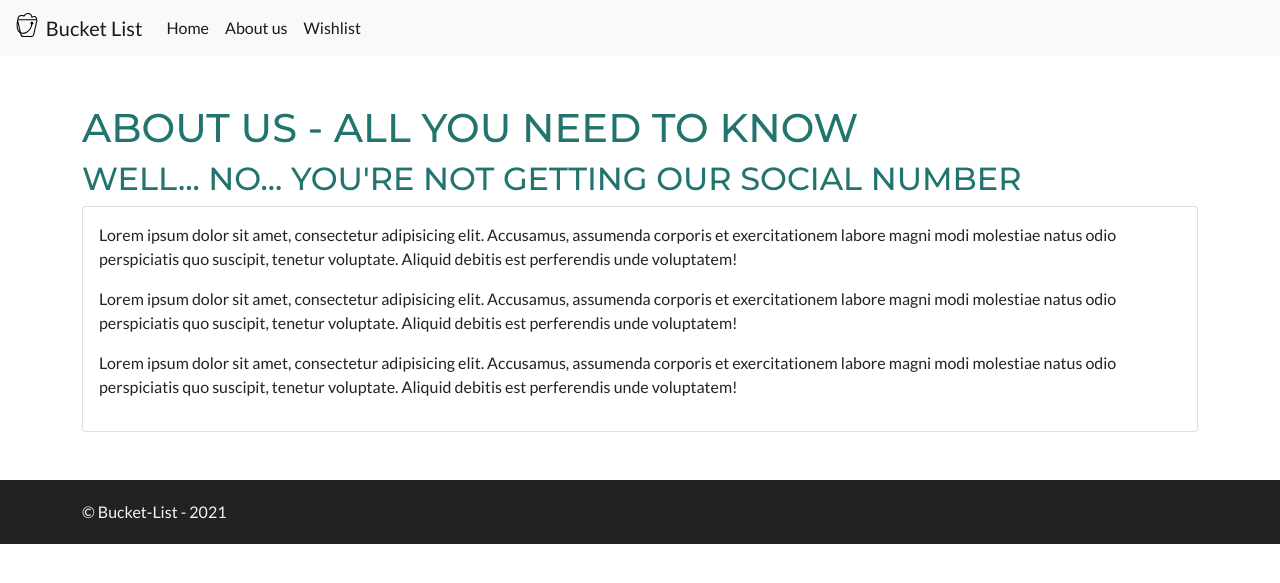
After one commit to dphermes/bucket-list, a Symfony app: template templates/about/about-us.html.twig in a window 1280 px wide. The commit adds this page. Shown: the top 583 px of the page. Run offline with Twig, Linux system fonts and the light colour scheme; the template is opened without the code that fills it, so the values that code supplies are empty; some libraries are stand-ins or nearby versions.

```diff
--- /dev/null
+++ b/templates/about/about-us.html.twig
@@ -0,0 +1,15 @@
+{% extends "base.html.twig" %}
+
+{% block title %}{{ parent() }}About Us{% endblock %}
+
+{% block body %}
+    <h1>About Us - All you need to know</h1>
+    <h2>Well... No... You're not getting our social number</h2>
+    <div class="card">
+        <div class="card-body">
+            <p>Lorem ipsum dolor sit amet, consectetur adipisicing elit. Accusamus, assumenda corporis et exercitationem labore magni modi molestiae natus odio perspiciatis quo suscipit, tenetur voluptate. Aliquid debitis est perferendis unde voluptatem!</p>
+            <p>Lorem ipsum dolor sit amet, consectetur adipisicing elit. Accusamus, assumenda corporis et exercitationem labore magni modi molestiae natus odio perspiciatis quo suscipit, tenetur voluptate. Aliquid debitis est perferendis unde voluptatem!</p>
+            <p>Lorem ipsum dolor sit amet, consectetur adipisicing elit. Accusamus, assumenda corporis et exercitationem labore magni modi molestiae natus odio perspiciatis quo suscipit, tenetur voluptate. Aliquid debitis est perferendis unde voluptatem!</p>
+        </div>
+    </div>
+{% endblock %}
--- a/templates/base.html.twig
+++ b/templates/base.html.twig
@@ -33,6 +33,12 @@
                     <li class="nav-item">
                         <a class="nav-link active" aria-current="page" href="{{ path('main_homepage') }}">Home</a>
                     </li>
+                    <li class="nav-item">
+                        <a class="nav-link active" aria-current="page" href="{{ path('main_aboutus') }}">About us</a>
+                    </li>
+                    <li class="nav-item">
+                        <a class="nav-link active" aria-current="page" href="{{ path('wish_list') }}">Wishlist</a>
+                    </li>
                 </ul>
             </div>
         </div>
```
Also changed, not shown: src/Controller/MainController.php (+9 -0 lines), src/Controller/WishController.php (added, +28 -0 lines), templates/wish/details.html.twig (added, +13 -0 lines), templates/wish/list.html.twig (added, +13 -0 lines).
